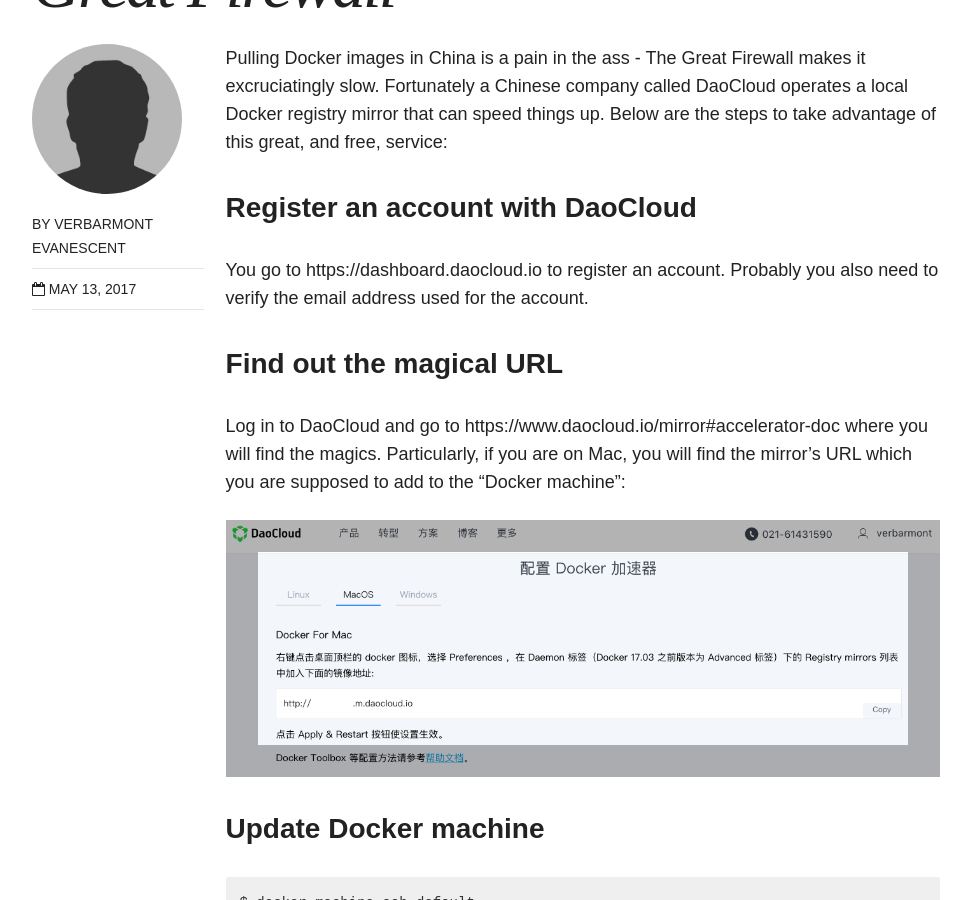
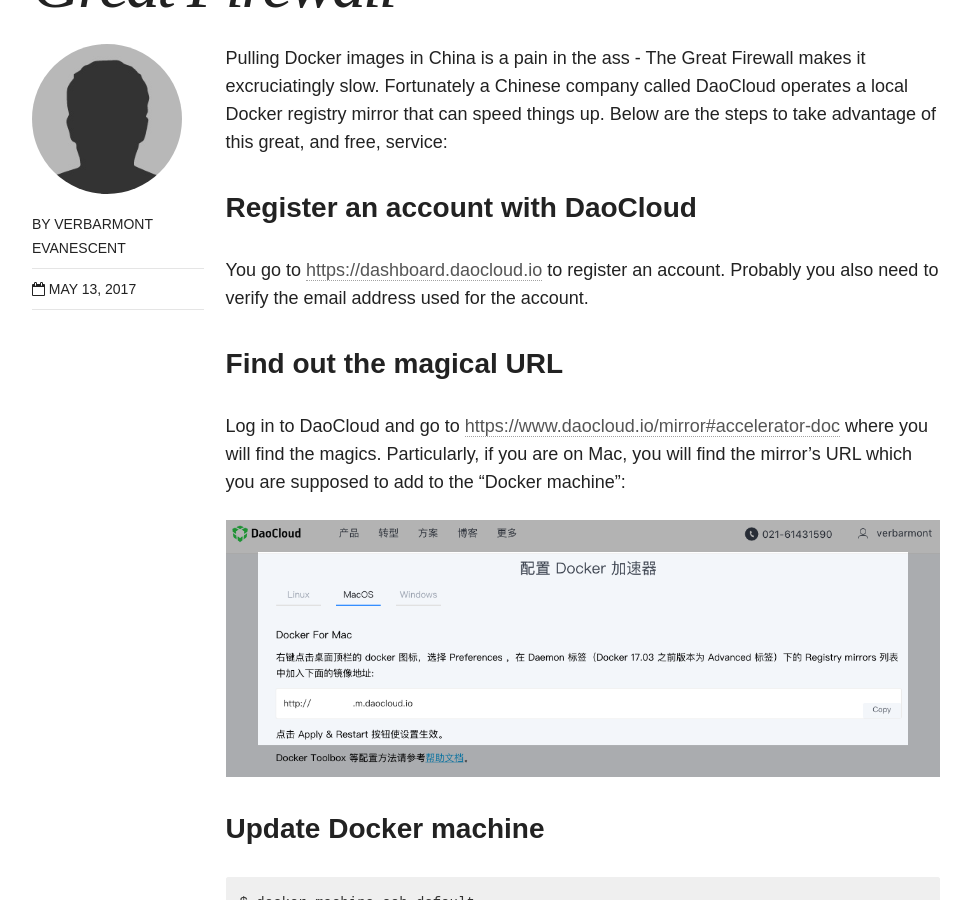
Before and after one commit to verbarmont/tech-notes, a Jekyll site: the page built from _posts/2017-05-07-npm-via-socks-proxy-on-mac.md, in a window 1280 px wide and 900 px high, scrolled down 623 px. Shown: the whole window, without its empty margins (154-1125 px from the left). Built offline with Jekyll 4.4.1, drawn with Linux system fonts in a browser that asks for light colours; nearby versions of some CDN libraries.

Commit message:
Clickable URLs.

```diff
--- a/_posts/2017-05-07-npm-via-socks-proxy-on-mac.md
+++ b/_posts/2017-05-07-npm-via-socks-proxy-on-mac.md
@@ -13,10 +13,10 @@ tags:
 Pulling Docker images in China is a pain in the ass - The Great Firewall makes it excruciatingly slow. Fortunately a Chinese company called DaoCloud operates a local Docker registry mirror that can speed things up. Below are the steps to take advantage of this great, and free, service:
 
 ### Register an account with DaoCloud
-You go to https://dashboard.daocloud.io to register an account. Probably you also need to verify the email address used for the account.
+You go to [https://dashboard.daocloud.io]() to register an account. Probably you also need to verify the email address used for the account.
 
 ### Find out the magical URL
-Log in to DaoCloud and go to https://www.daocloud.io/mirror#accelerator-doc where you will find the magics. Particularly, if you are on Mac, you will find the mirror's URL which you are supposed to add to the "Docker machine":
+Log in to DaoCloud and go to [https://www.daocloud.io/mirror#accelerator-doc]() where you will find the magics. Particularly, if you are on Mac, you will find the mirror's URL which you are supposed to add to the "Docker machine":
 
 ![](../../images/DaoCloud.png?raw=true)
 
```
